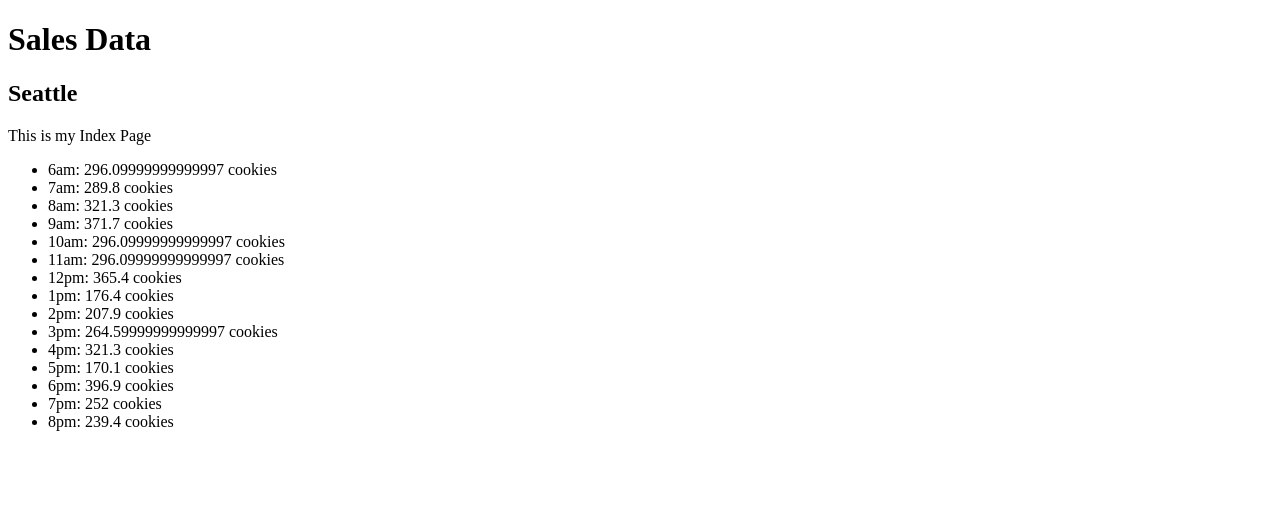
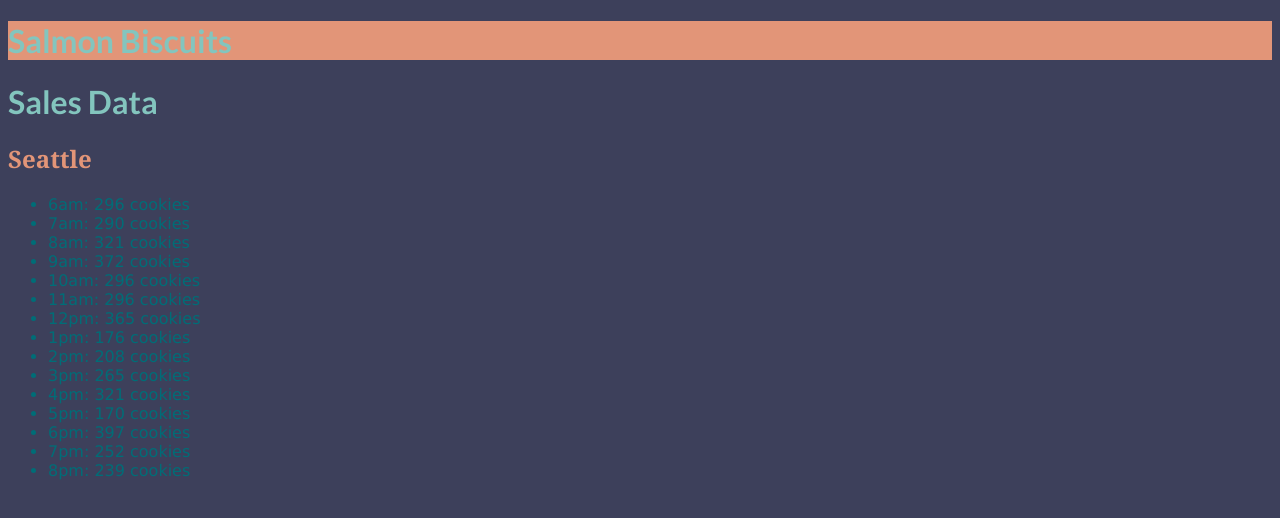
Before and after one commit to Caleb-McKinney/cookie-stand, a plain HTML site: page index.html in a window 1280 px wide. Drawn offline with Linux system fonts and the light colour scheme.

Commit message:
styling lab-06

```diff
--- a/cookie-stand.css
+++ b/cookie-stand.css
@@ -0,0 +1,24 @@
+@import url("https://fonts.googleapis.com/css2?family=Lato:wght@700&display=swap");
+
+header {
+  background-color: #e29578;
+}
+
+body {
+  background-color: #3d405b;
+}
+
+h1 {
+  font-family: "Lato", sans-serif;
+  color: #83c5be;
+}
+
+h2 {
+  font-family: Georgia, 'Times New Roman', Times, serif;
+  color: #e29578;
+}
+
+ul {
+  font-family: Verdana, Geneva, Tahoma, sans-serif;
+  color: #006d77;
+}
--- a/cookie-stand.js
+++ b/cookie-stand.js
@@ -1,5 +1,5 @@
-'use strict';
-
+"use strict";
+//hardcode in html?
 const hours = [
   "6am",
   "7am",
@@ -15,40 +15,43 @@ const hours = [
   "5pm",
   "6pm",
   "7pm",
-  "8pm"
+  "8pm",
 ];
 
 const Seattle = {
-  location: 'Seattle',
+  location: "Seattle",
   lowCust: 23,
   highCust: 65,
   cookiesPerCust: 6.3,
   custPerHour: [],
   cookiesPerHour: [],
   totalDaily: 0,
-  getCustPerHour: function() {
+  getCustPerHour: function () {
     for (let i = 0; i < hours.length; i++) {
       const randomCust = getRandomInt(this.lowCust, this.highCust);
       this.custPerHour.push(randomCust);
     }
   },
-  countCookies: function() {
+  countCookies: function () {
     for (let i = 0; i < this.custPerHour.length; i++) {
       const soldCookies = this.custPerHour[i] * this.cookiesPerCust;
-      this.cookiesPerHour.push(soldCookies);
+      this.cookiesPerHour.push(soldCookies.toFixed(0));
       this.totalDaily += soldCookies;
     }
   },
-  render: function() {
+  render: function () {
     console.log("render method called");
+    // let table = doucment.getElementById storeID
+    // let newTableRow = document.createElement("tr")
+    //here starte a for loop that adds a td element for each time/sale/datapoint
     let seattleList = document.getElementById("seattle-list");
     for (let i = 0; i < hours.length; i++) {
       let hour = hours[i];
-      let listItem = document.createElement('li');
+      let listItem = document.createElement("li");
       listItem.textContent = `${hour}: ${this.cookiesPerHour[i]} cookies`;
       seattleList.appendChild(listItem);
     }
-  }
+  },
 };
 
 Seattle.getCustPerHour();
@@ -60,3 +63,47 @@ function getRandomInt(min, max) {
   max = Math.floor(max);
   return Math.floor(Math.random() * (max - min + 1) + min);
 }
+
+
+// const Tokyo = {
+//   location: 'Tokyo',
+//   lowCust: 3,
+//   highCust: 24,
+//   cookiesPerCust: 1.2,
+//   custPerHour: [],
+//   cookiesPerHour: [],
+//   totalDaily: 0,
+//   getCustPerHour: function() {
+//     for (let i = 0; i < hours.length; i++) {
+//       const randomCust = getRandomInt(this.lowCust, this.highCust);
+//       this.custPerHour.push(randomCust);
+//     }
+//   },
+//   countCookies: function() {
+//     for (let i = 0; i < this.custPerHour.length; i++) {
+//       const soldCookies = this.custPerHour[i] * this.cookiesPerCust;
+//       this.cookiesPerHour.push(soldCookies.toFixed(0));
+//       this.totalDaily += soldCookies;
+//     }
+//   },
+//   render: function() {
+//     console.log("render method called");
+//     let tokyoList = document.getElementById("tokyo-list");
+//     for (let i = 0; i < hours.length; i++) {
+//       let hour = hours[i];
+//       let listItem = document.createElement('li');
+//       listItem.textContent = `${hour}: ${this.cookiesPerHour[i]} cookies`;
+//       tokyoList.appendChild(listItem);
+//     }
+//   }
+// };
+
+// Tokyo.getCustPerHour();
+// Tokyo.countCookies();
+// Tokyo.render();
+
+// function getRandomInt(min, max) {
+//   min = Math.ceil(min);
+//   max = Math.floor(max);
+//   return Math.floor(Math.random() * (max - min + 1) + min);
+// }
--- a/index.html
+++ b/index.html
@@ -3,12 +3,15 @@
   <head>
     <meta charset="UTF-8" />
     <meta name="viewport" content="width=device-width, initial-scale=1.0" />
+    <link rel="stylesheet" href="cookie-stand.css" />
     <title>Sales Data</title>
   </head>
+  <header>
+    <h1>Salmon Biscuits</h1>
+  </header>
   <body>
     <h1>Sales Data</h1>
     <h2>Seattle</h2>
-    <p>This is my Index Page</p>
     <ul id="seattle-list"></ul>
     <!-- Repeat similar code for other locations -->
     <script src="cookie-stand.js"></script>
```
Also changed, not shown: sales.html (+4 -3 lines).
